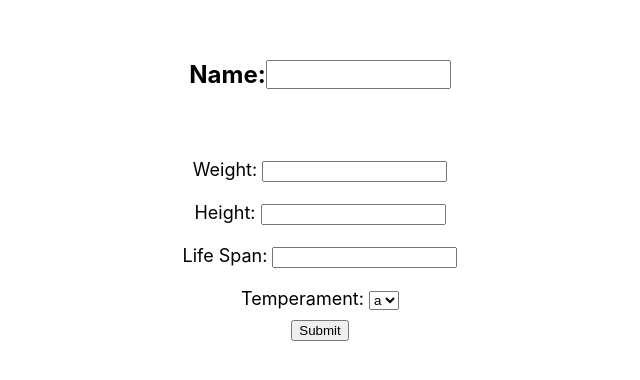
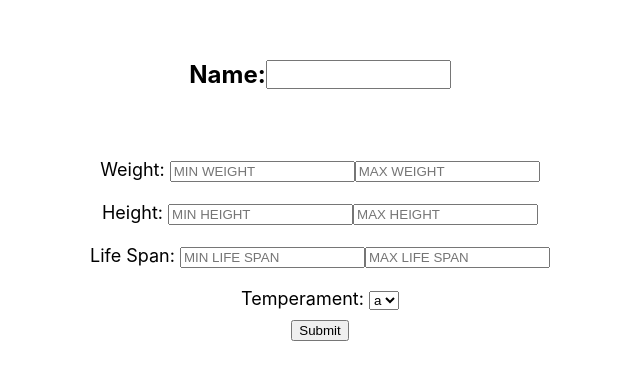
Before and after one commit to SrDevDash/PI-Dogs-main, a React (Create React App) app in the folder client/: page /breed/create in a window 1280 px wide. Shown: the top 380 px of the page, without its empty margins (320-960 px from the left). Built offline with nearby package versions, Linux system fonts and the light colour scheme.

Commit message:
filter the form date and map it

```diff
--- a/client/src/Components/CreateBreedForm/CreateBreedForm.jsx
+++ b/client/src/Components/CreateBreedForm/CreateBreedForm.jsx
@@ -1,12 +1,17 @@
 import React, { useState } from "react";
+import "./createBreedForm.module.css";
 
 export default function CreateBreedForm() {
   // Crear estado para guardar toda la información del formulario
   const [formData, setFormData] = useState({
     name: "",
-    weight: "",
-    height: "",
-    lifeSpan: "",
+    minWeight: "",
+    minHeight: "",
+    maxWeight: "",
+    maxHeight: "",
+    minLifeSpan: "",
+    maxLifeSpan: "",
+
     temperament: [],
   });
 
@@ -14,6 +19,7 @@ export default function CreateBreedForm() {
   // Manejador de eventos para actualizar el estado cuando el usuario ingresa información
   const handleChange = (event) => {
     const { name, value, options } = event.target;
+    console.log(value);
     if (name === "temperament") {
       setFormData({
         ...formData,
@@ -29,8 +35,20 @@ export default function CreateBreedForm() {
   // Manejador de eventos para enviar la información del formulario al servidor
   const handleSubmit = (event) => {
     event.preventDefault();
-    console.log(formData);
-    // Enviar la información al servidor o realizar otra acción
+    // add valitatons
+
+    // Enviar la información al servidor
+    const { name, temperament } = formData;
+
+    const mapData = {
+      name,
+      temperament,
+      weight: `${formData.minWeight} - ${formData.maxWeight}`,
+      height: `${formData.minHeight} - ${formData.maxHeight}`,
+      lifeSpan: `${formData.minLifeSpan} - ${formData.maxLifeSpan}`,
+    };
+
+    console.log(mapData);
   };
 
   return (
@@ -51,8 +69,16 @@ export default function CreateBreedForm() {
           <label>Weight: </label>
           <input
             type="text"
-            name="weight"
-            value={formData.weight}
+            name="minWeight"
+            placeholder="MIN WEIGHT"
+            value={formData.minWeight}
+            onChange={handleChange}
+          />
+          <input
+            type="text"
+            name="maxWeight"
+            placeholder="MAX WEIGHT"
+            value={formData.maxWeight}
             onChange={handleChange}
           />
         </p>
@@ -60,27 +86,39 @@ export default function CreateBreedForm() {
           <label>Height: </label>
           <input
             type="text"
-            name="height"
-            value={formData.height}
+            name="minHeight"
+            placeholder="MIN HEIGHT"
+            value={formData.minheight}
+            onChange={handleChange}
+          />
+          <input
+            type="text"
+            name="maxHeight"
+            placeholder="MAX HEIGHT"
+            value={formData.maxheight}
             onChange={handleChange}
           />
         </p>
         <p>
           <label>Life Span: </label>
           <input
-            type="text"
-            name="life_span"
-            value={formData.lifeSpan}
+            type="number"
+            name="minLifeSpan"
+            placeholder="MIN LIFE SPAN"
+            value={formData.minLifeSpan}
+            onChange={handleChange}
+          />
+          <input
+            type="number"
+            name="maxLifeSpan"
+            placeholder="MAX LIFE SPAN"
+            value={formData.maxLifeSpan}
             onChange={handleChange}
           />
         </p>
         <p>
           <label>Temperament: </label>
-          <select
-            name="temperament"
-            value={formData.temperament}
-            onChange={handleChange}
-          >
+          <select name="temperament" onChange={handleChange}>
             {temperament.map((temperament, index) => (
               <option key={index} value={temperament}>
                 {temperament}
```
Also changed, not shown: client/src/Components/CreateBreedForm/createBreedForm.module.css (added).
